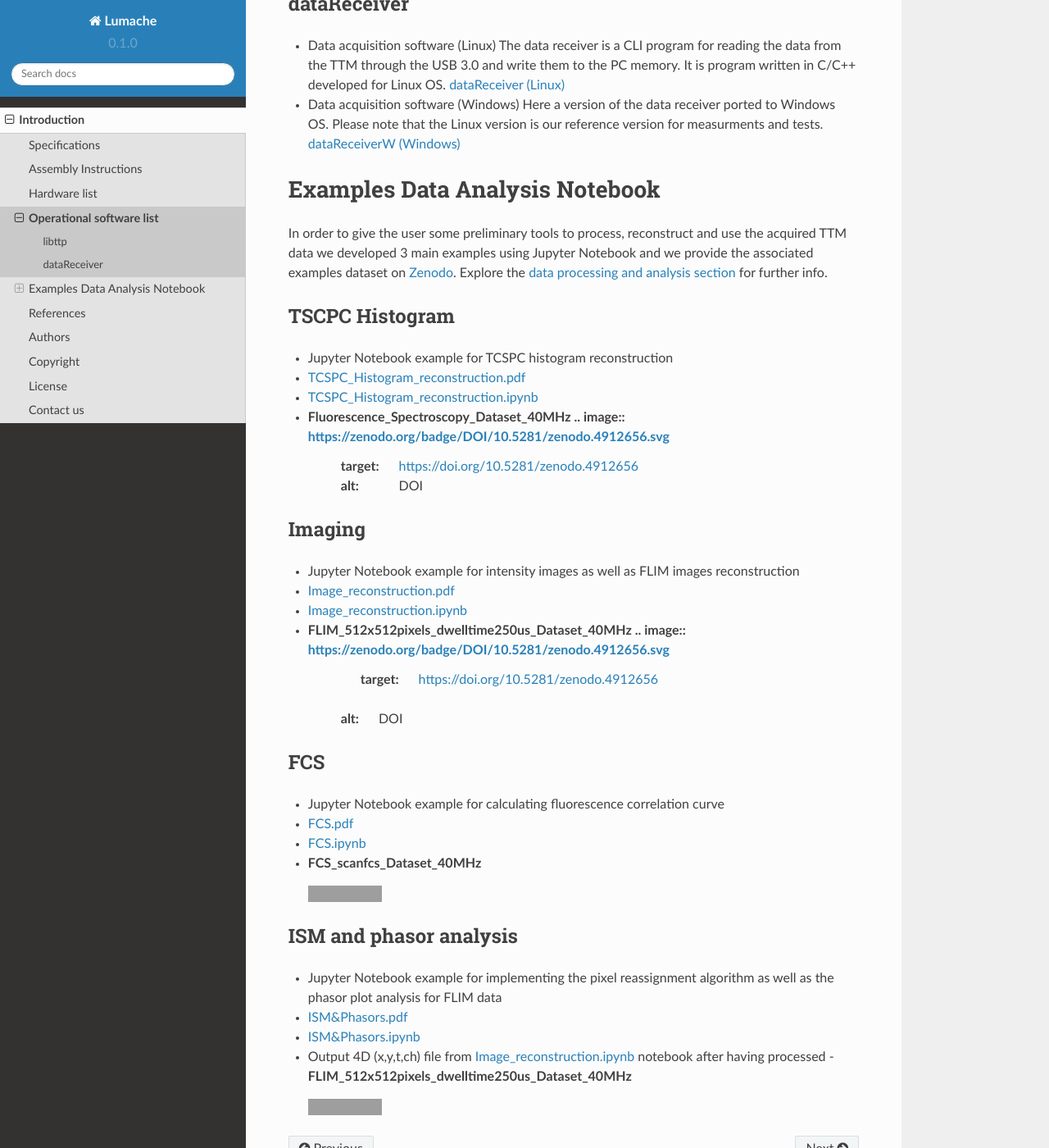
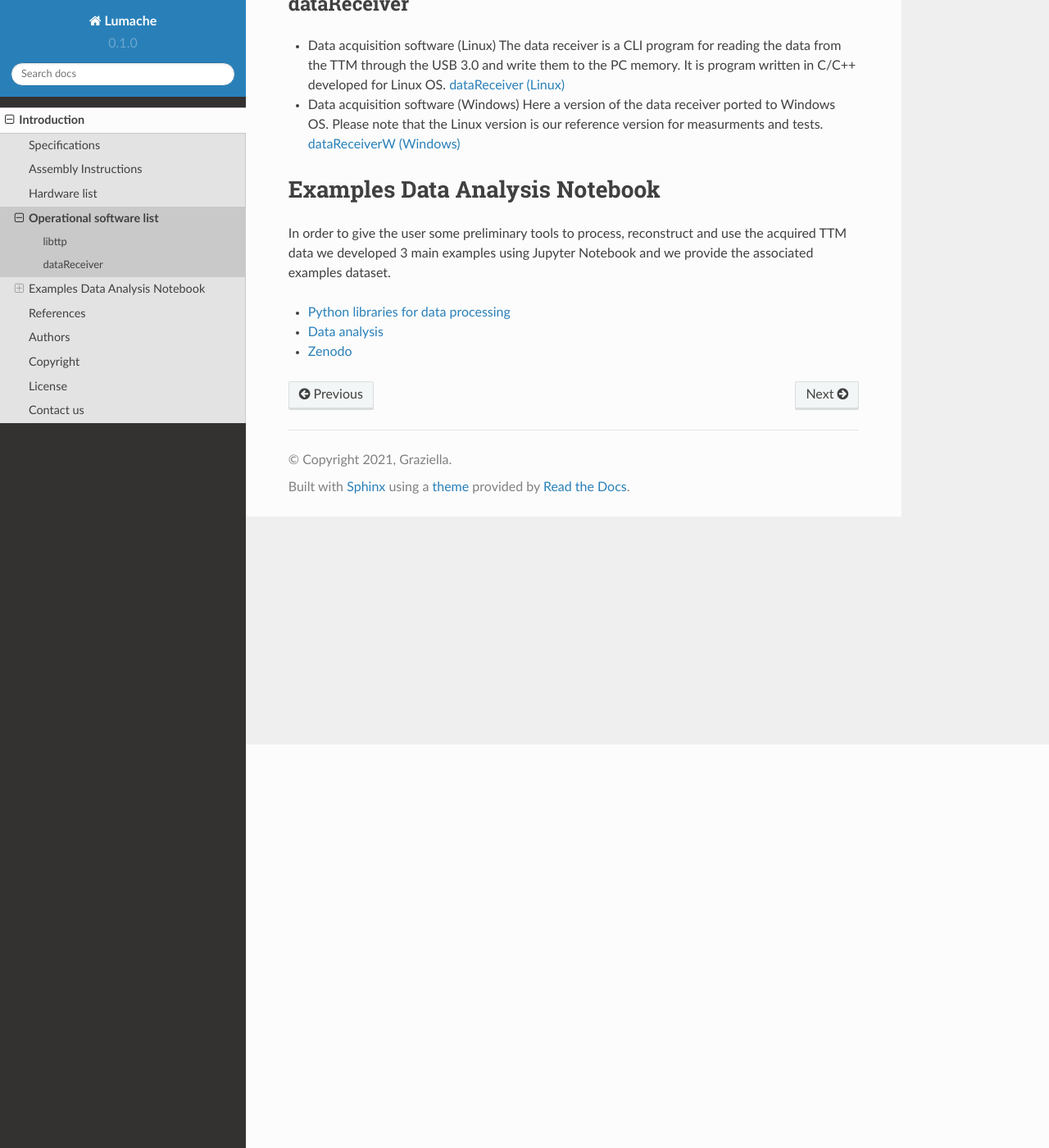
Before and after one commit to mattia-donato/BrightEyes-TTM-docs, a Sphinx documentation site: the page built from docs/source/software.rst, in a window 1280 px wide and 1400 px high, scrolled down 492 px. Shown: the whole window at 82% size. Built offline with Sphinx 7.4.7 and the Read the Docs theme 2.0.0, drawn with Linux system fonts in a browser that asks for light colours; grey boxes are pictures that could not be loaded.

Commit message:
Update software.rst

```diff
--- a/docs/source/software.rst
+++ b/docs/source/software.rst
@@ -34,45 +34,8 @@ Examples Data Analysis Notebook
 ===============================
 
 
-In order to give the user some preliminary tools to process, reconstruct and use the acquired TTM data we developed 3 main examples using Jupyter Notebook and we provide the associated examples dataset on `Zenodo <https://doi.org/10.5281/zenodo.4912656>`_. Explore the `data processing and analysis section <dataProcessing>`_ for further info.
+In order to give the user some preliminary tools to process, reconstruct and use the acquired TTM data we developed 3 main examples using Jupyter Notebook and we provide the associated examples dataset.
 
-TSCPC Histogram
----------------
+.. toctree::
 
-- Jupyter Notebook example for TCSPC histogram reconstruction
-- `TCSPC_Histogram_reconstruction.pdf <dataProcessing/pynotebook/PDF/TCSPC_Histogram_reconstruction.pdf>`_
-- `TCSPC_Histogram_reconstruction.ipynb <dataProcessing/pynotebook/TCSPC_Histogram_reconstruction.ipynb>`_
-- **Fluorescence_Spectroscopy_Dataset_40MHz**  .. image:: https://zenodo.org/badge/DOI/10.5281/zenodo.4912656.svg
-                                                  :target: https://doi.org/10.5281/zenodo.4912656
-                                                  :alt: DOI
-
-Imaging
--------
-- Jupyter Notebook example for intensity images as well as FLIM images reconstruction
-- `Image_reconstruction.pdf <dataProcessing/pynotebook/PDF/Image_reconstruction.pdf>`_
-- `Image_reconstruction.ipynb <dataProcessing/pynotebook/Image_reconstruction.ipynb>`_
-- **FLIM_512x512pixels_dwelltime250us_Dataset_40MHz**   .. image:: https://zenodo.org/badge/DOI/10.5281/zenodo.4912656.svg
-                                                          :target: https://doi.org/10.5281/zenodo.4912656
-     :alt: DOI
-
-FCS
----
-- Jupyter Notebook example for calculating fluorescence correlation curve
-- `FCS.pdf <dataProcessing/pynotebook/PDF/FCS.pdf>`_
-- `FCS.ipynb <dataProcessing/pynotebook/FCS.ipynb>`_
-- **FCS_scanfcs_Dataset_40MHz**
-
-  .. image:: https://zenodo.org/badge/DOI/10.5281/zenodo.4912656.svg
-     :target: https://doi.org/10.5281/zenodo.4912656
-     :alt: DOI
-
-ISM and phasor analysis
------------------------
-- Jupyter Notebook example for implementing the pixel reassignment algorithm as well as the phasor plot analysis for FLIM data
-- `ISM&Phasors.pdf <dataProcessing/pynotebook/PDF/ISM_Decay_Reconstruction_BrightEyes-TTM_v1_opensource.pdf>`_
-- `ISM&Phasors.ipynb <dataProcessing/pynotebook/ISM_Decay_Reconstruction_BrightEyes-TTM_v1_opensource.ipynb>`_
-- Output 4D (x,y,t,ch) file from  `Image_reconstruction.ipynb <dataProcessing/pynotebook/Image_reconstruction.ipynb>`_ notebook after having processed   - **FLIM_512x512pixels_dwelltime250us_Dataset_40MHz**
-
-  .. image:: https://zenodo.org/badge/DOI/10.5281/zenodo.4912656.svg
-     :target: https://doi.org/10.5281/zenodo.4912656
-     :alt: DOI
+   dataprocessing
```
